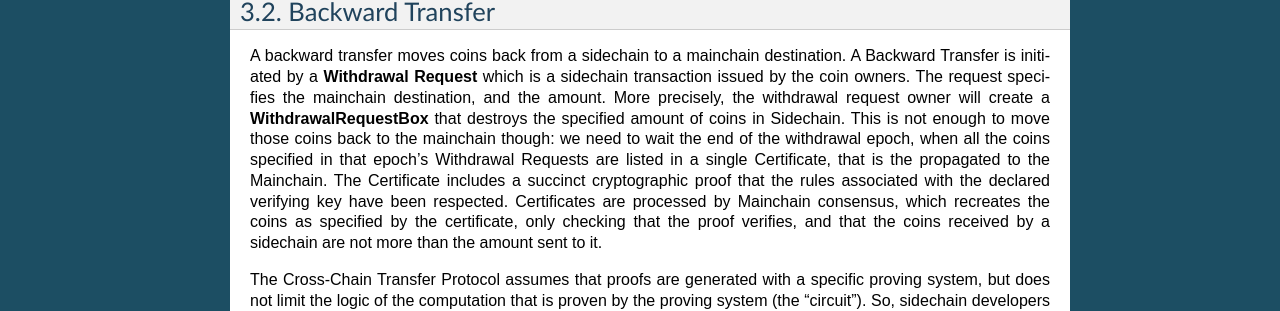
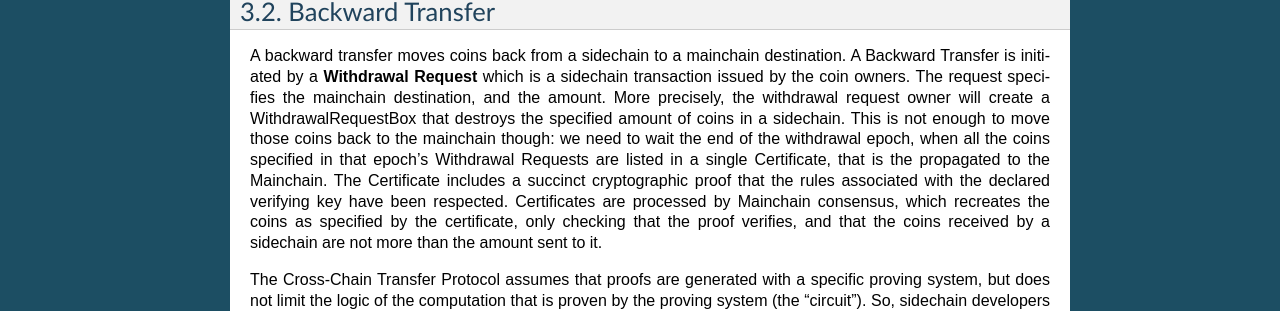
Before and after one commit to megaluck/documentation, a Sphinx documentation site: the page built from docs/introduction/03-Cross-chain-transfer-protocol.rst, in a window 1280 px wide. Shown: the part 817-1128 px from the top of the page. Built offline with Sphinx 7.4.7, drawn with Linux system fonts in a browser that asks for light colours; pages that are not in the unit, such as notebooks, are missing from menus.

Commit message:
small type fix

```diff
--- a/docs/introduction/03-Cross-chain-transfer-protocol.rst
+++ b/docs/introduction/03-Cross-chain-transfer-protocol.rst
@@ -37,7 +37,7 @@ Backward Transfer
 =================
 
 A backward transfer moves coins back from a sidechain to a mainchain destination.
-A Backward Transfer is initiated by a **Withdrawal Request** which is a sidechain transaction issued by the coin owners. The request specifies the mainchain destination, and the amount. More precisely, the withdrawal request owner will create a **WithdrawalRequestBox** that destroys the specified amount of coins in Sidechain. This is not enough to move those coins back to the mainchain though: we need to wait the end of the withdrawal epoch, when all the coins specified in that epoch’s Withdrawal Requests are listed in a single Certificate, that is the propagated to the Mainchain.
+A Backward Transfer is initiated by a **Withdrawal Request** which is a sidechain transaction issued by the coin owners. The request specifies the mainchain destination, and the amount. More precisely, the withdrawal request owner will create a WithdrawalRequestBox that destroys the specified amount of coins in a sidechain. This is not enough to move those coins back to the mainchain though: we need to wait the end of the withdrawal epoch, when all the coins specified in that epoch’s Withdrawal Requests are listed in a single Certificate, that is the propagated to the Mainchain.
 The Certificate includes a succinct cryptographic proof that the rules associated with the declared verifying key have been respected. Certificates are processed by Mainchain consensus, which recreates the coins as specified by the certificate, only checking that the proof verifies, and that the coins received by a sidechain are not  more than the amount sent to it.
 
 The Cross-Chain Transfer Protocol assumes that proofs are generated with a specific proving system, but does not limit the logic of the computation that is proven by the proving system (the “circuit”). So, sidechain developers could implement the proving system that they want and need, to prove the legitimacy of backward transfers. The examples provided with the SDK implement a sample proving system, that proves that the certificate was signed by a minimum number of certifiers, whose key identities were declared at sidechain creation time. This is just a demo circuit; production sidechains require robust circuits (see the Latus recursive model in the Zendoo paper)
```
